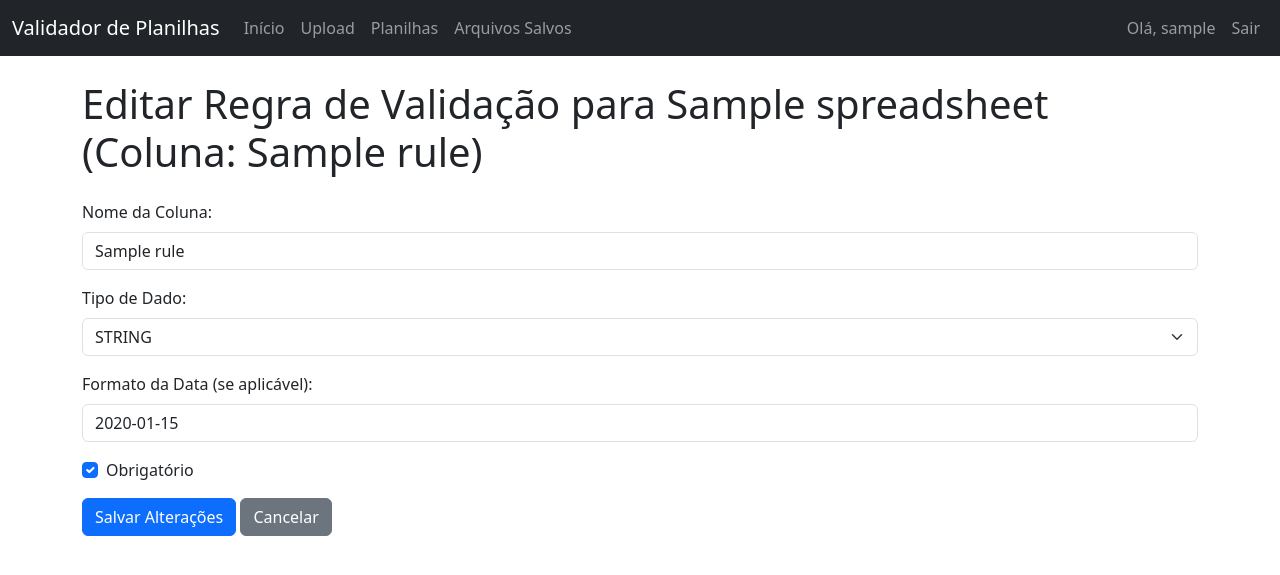
After one commit to rickadt/file-data-validator, a Flask app: page /spreadsheets/rules/1/edit in a window 1280 px wide. The commit adds this page. Shown: the top 575 px of the page. Run offline with Flask 3, Linux system fonts and the light colour scheme; a user stored in the database is signed in; tables that the repository leaves empty hold one stand-in row (values such as "Sample post").

Commit message:
fead: adicionado função de editar as regras de validação

```diff
--- a/blueprints/spreadsheet.py
+++ b/blueprints/spreadsheet.py
@@ -36,6 +36,34 @@ def add_spreadsheet():
         return redirect(url_for('spreadsheet.list_spreadsheets'))
     return render_template('spreadsheets/add.html', users=users)
 
+@spreadsheet_bp.route('/spreadsheets/<int:spreadsheet_id>/edit', methods=['GET', 'POST'])
+@login_required
+def edit_spreadsheet(spreadsheet_id):
+    spreadsheet = Spreadsheet.query.get_or_404(spreadsheet_id)
+    # Check if current user has access to this spreadsheet
+    if current_user not in spreadsheet.users:
+        flash('Você não tem permissão para editar esta planilha.', 'danger')
+        return redirect(url_for('spreadsheet.list_spreadsheets'))
+
+    users = User.query.all() # Fetch all users for selection
+
+    if request.method == 'POST':
+        spreadsheet.name = request.form['name']
+        spreadsheet.filename_pattern = request.form.get('filename_pattern')
+
+        # Update assigned users
+        selected_users_ids = [int(uid) for uid in request.form.getlist('users')]
+        spreadsheet.users = [user for user in users if user.id in selected_users_ids]
+
+        db.session.commit()
+        flash('Planilha atualizada com sucesso!', 'success')
+        return redirect(url_for('spreadsheet.list_spreadsheets'))
+
+    # For GET request, pre-select current users
+    selected_users = [user.id for user in spreadsheet.users]
+    return render_template('spreadsheets/edit.html', spreadsheet=spreadsheet, users=users, selected_users=selected_users)
+
+
 @spreadsheet_bp.route('/spreadsheets/<int:spreadsheet_id>/rules/add', methods=['GET', 'POST'])
 @login_required
 def add_rule(spreadsheet_id):
@@ -62,3 +90,36 @@ def add_rule(spreadsheet_id):
         flash('Regra adicionada com sucesso!', 'success')
         return redirect(url_for('spreadsheet.list_spreadsheets'))
     return render_template('spreadsheets/add_rule.html', spreadsheet=spreadsheet, data_types=DataType)
+
+@spreadsheet_bp.route('/spreadsheets/rules/<int:rule_id>/edit', methods=['GET', 'POST'])
+@login_required
+def edit_rule(rule_id):
+    rule = ValidationRule.query.get_or_404(rule_id)
+    # Check if current user has access to this spreadsheet
+    if current_user not in rule.spreadsheet.users:
+        flash('Você não tem permissão para editar esta regra.', 'danger')
+        return redirect(url_for('spreadsheet.list_spreadsheets'))
+
+    if request.method == 'POST':
+        rule.column_name = request.form['column_name']
+        rule.data_type = DataType[request.form['data_type']]
+        rule.date_format = request.form.get('date_format')
+        rule.required = 'required' in request.form
+        db.session.commit()
+        flash('Regra atualizada com sucesso!', 'success')
+        return redirect(url_for('spreadsheet.list_spreadsheets'))
+    return render_template('spreadsheets/edit_rule.html', rule=rule, spreadsheet=rule.spreadsheet, data_types=DataType)
+
+@spreadsheet_bp.route('/spreadsheets/rules/<int:rule_id>/delete', methods=['POST'])
+@login_required
+def delete_rule(rule_id):
+    rule = ValidationRule.query.get_or_404(rule_id)
+    # Check if current user has access to this spreadsheet
+    if current_user not in rule.spreadsheet.users:
+        flash('Você não tem permissão para excluir esta regra.', 'danger')
+        return redirect(url_for('spreadsheet.list_spreadsheets'))
+
+    db.session.delete(rule)
+    db.session.commit()
+    flash('Regra excluída com sucesso!', 'success')
+    return redirect(url_for('spreadsheet.list_spreadsheets'))
--- /dev/null
+++ b/templates/spreadsheets/edit_rule.html
@@ -0,0 +1,31 @@
+{% extends 'base.html' %}
+
+{% block title %}Editar Regra de Validação{% endblock %}
+
+{% block content %}
+    <h1 class="mb-4">Editar Regra de Validação para {{ spreadsheet.name }} (Coluna: {{ rule.column_name }})</h1>
+    <form method="post">
+        <div class="mb-3">
+            <label for="column_name" class="form-label">Nome da Coluna:</label>
+            <input type="text" class="form-control" id="column_name" name="column_name" value="{{ rule.column_name }}" required>
+        </div>
+        <div class="mb-3">
+            <label for="data_type" class="form-label">Tipo de Dado:</label>
+            <select name="data_type" id="data_type" class="form-select">
+                {% for dt in data_types %}
+                    <option value="{{ dt.name }}" {% if dt == rule.data_type %}selected{% endif %}>{{ dt.value }}</option>
+                {% endfor %}
+            </select>
+        </div>
+        <div class="mb-3">
+            <label for="date_format" class="form-label">Formato da Data (se aplicável):</label>
+            <input type="text" class="form-control" id="date_format" name="date_format" value="{{ rule.date_format or '' }}">
+        </div>
+        <div class="mb-3 form-check">
+            <input type="checkbox" class="form-check-input" id="required" name="required" value="1" {% if rule.required %}checked{% endif %}>
+            <label class="form-check-label" for="required">Obrigatório</label>
+        </div>
+        <button type="submit" class="btn btn-primary">Salvar Alterações</button>
+        <a href="{{ url_for('spreadsheet.list_spreadsheets') }}" class="btn btn-secondary">Cancelar</a>
+    </form>
+{% endblock %}
```
Also changed, not shown: templates/spreadsheets/edit.html (added, +29 -0 lines), templates/spreadsheets/list.html (+24 -1 lines), 1 other file.
